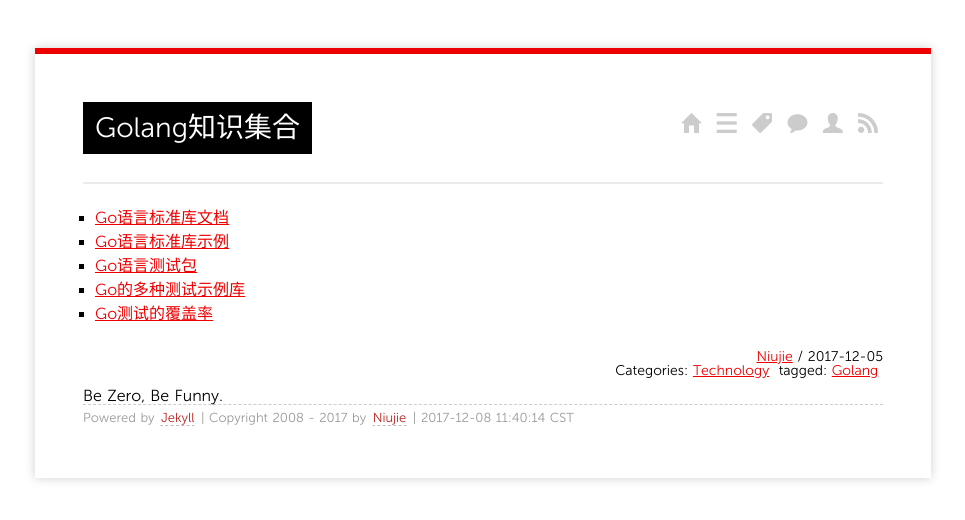
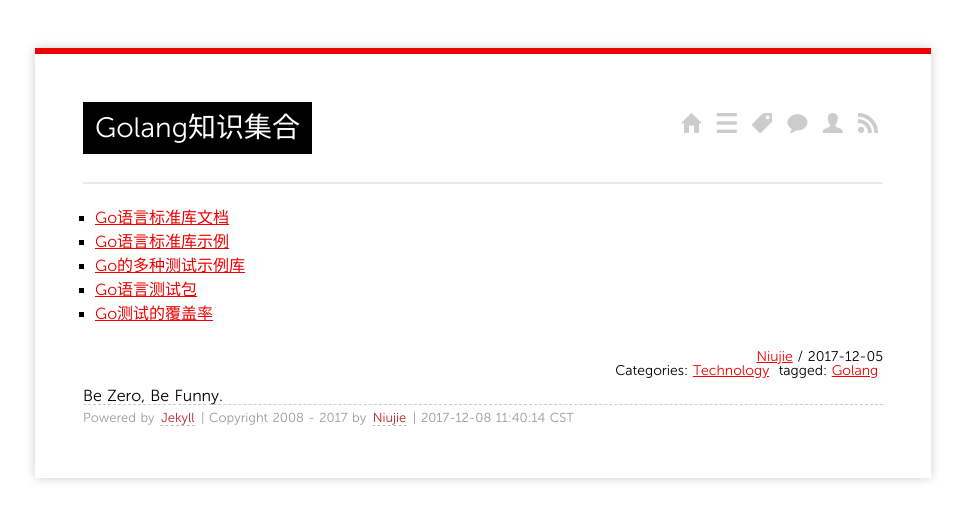
Before and after one commit to niuziru/niuziru.github.io, a Jekyll site: the page built from _posts/2017/2017-12-05-golang-pages.md, in a window 1280 px wide. Shown: the top 520 px of the page, without its empty margins (157-1122 px from the left). Built offline with Jekyll 4.4.1, drawn with Linux system fonts in a browser that asks for light colours; part of the change alters nothing that is shown.

```diff
--- a/_posts/2017/2017-12-05-golang-pages.md
+++ b/_posts/2017/2017-12-05-golang-pages.md
@@ -9,6 +9,6 @@ tags:
 
 * [Go语言标准库文档](https://godoc.ml/)
 * [Go语言标准库示例](http://books.studygolang.com/The-Golang-Standard-Library-by-Example/)
+* [Go的多种测试示例库](https://github.com/feixiao/testing)
 * [Go语言测试包](../golang-testing-pkg/)
-* [Go的多种测试示例库](https://github.com/feixiao/testing)
-* [Go测试的覆盖率](https://neujie.github.io/2017/12/how-to-use-go-test-conver/)
+* [Go测试的覆盖率](../how-to-use-go-test-conver/)
```
Also changed, not shown: packages/2017-12-08-coverage-peer.html (renamed from _posts/2017/2017-12-08-coverage-peer.html).
